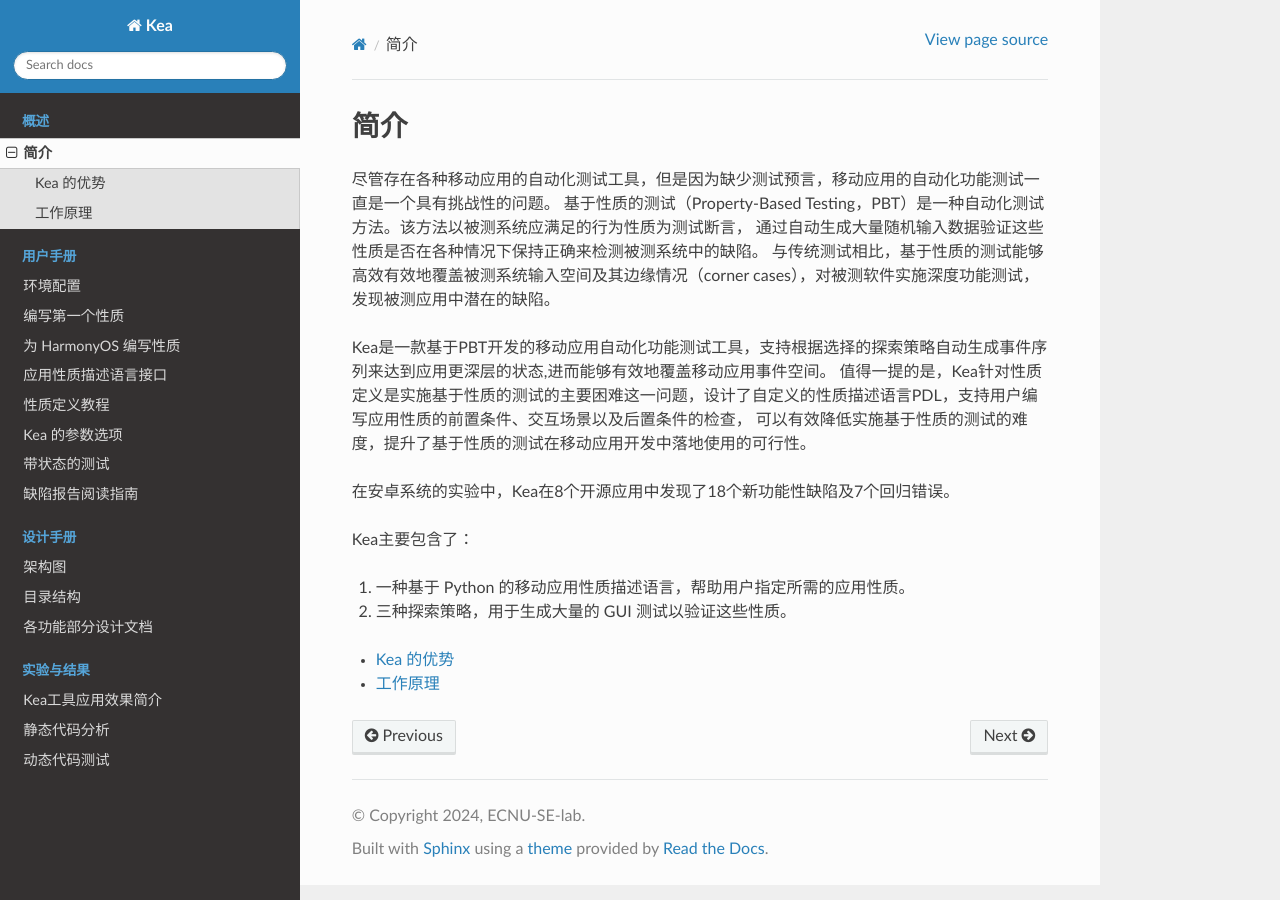
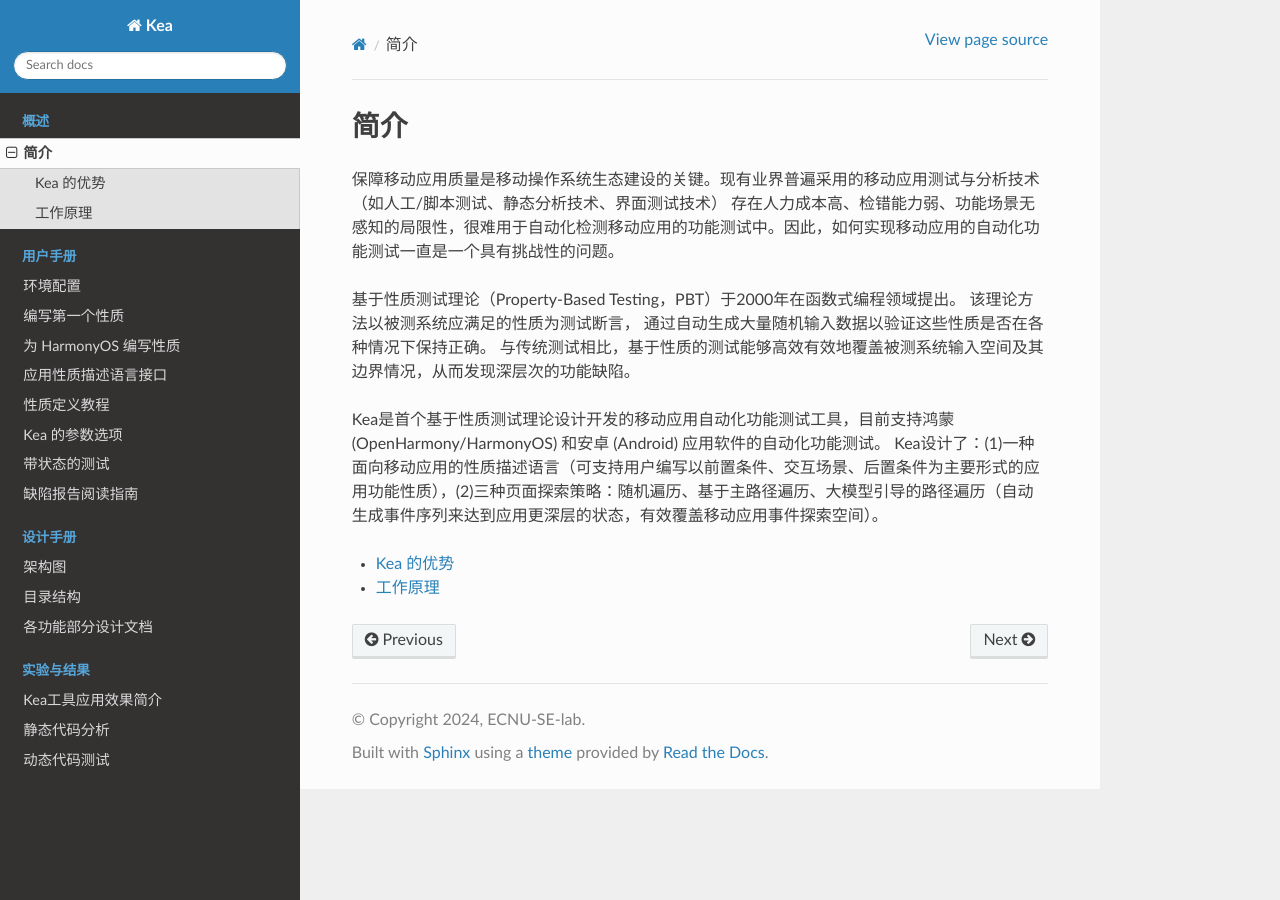
Before and after one commit to XixianLiang/kea-technic-docs, a Sphinx documentation site: the page built from docs/source/part-theory/introduction.rst, in a window 1280 px wide. Built offline with Sphinx 7.4.7 and the Read the Docs theme 3.1.0, drawn with Linux system fonts in a browser that asks for light colours.

Commit message:
upgrade introduction

```diff
--- a/docs/source/part-theory/introduction.rst
+++ b/docs/source/part-theory/introduction.rst
@@ -1,22 +1,14 @@
 简介
 ====================================
+保障移动应用质量是移动操作系统生态建设的关键。现有业界普遍采用的移动应用测试与分析技术（如人工/脚本测试、静态分析技术、界面测试技术）
+存在人力成本高、检错能力弱、功能场景无感知的局限性，很难用于自动化检测移动应用的功能测试中。因此，如何实现移动应用的自动化功能测试一直是一个具有挑战性的问题。
 
-尽管存在各种移动应用的自动化测试工具，但是因为缺少测试预言，移动应用的自动化功能测试一直是一个具有挑战性的问题。
-基于性质的测试（Property-Based Testing，PBT）是一种自动化测试方法。该方法以被测系统应满足的行为性质为测试断言，
-通过自动生成大量随机输入数据验证这些性质是否在各种情况下保持正确来检测被测系统中的缺陷。
-与传统测试相比，基于性质的测试能够高效有效地覆盖被测系统输入空间及其边缘情况（corner cases），对被测软件实施深度功能测试，发现被测应用中潜在的缺陷。
+基于性质测试理论（Property-Based Testing，PBT）于2000年在函数式编程领域提出。
+该理论方法以被测系统应满足的性质为测试断言， 通过自动生成大量随机输入数据以验证这些性质是否在各种情况下保持正确。
+与传统测试相比，基于性质的测试能够高效有效地覆盖被测系统输入空间及其边界情况，从而发现深层次的功能缺陷。
 
-Kea是一款基于PBT开发的移动应用自动化功能测试工具，支持根据选择的探索策略自动生成事件序列来达到应用更深层的状态,进而能够有效地覆盖移动应用事件空间。
-值得一提的是，Kea针对性质定义是实施基于性质的测试的主要困难这一问题，设计了自定义的性质描述语言PDL，支持用户编写应用性质的前置条件、交互场景以及后置条件的检查，
-可以有效降低实施基于性质的测试的难度，提升了基于性质的测试在移动应用开发中落地使用的可行性。
-
-在安卓系统的实验中，Kea在8个开源应用中发现了18个新功能性缺陷及7个回归错误。
-
-Kea主要包含了：
-
-(1) 一种基于 Python 的移动应用性质描述语言，帮助用户指定所需的应用性质。
-
-(2) 三种探索策略，用于生成大量的 GUI 测试以验证这些性质。
+Kea是首个基于性质测试理论设计开发的移动应用自动化功能测试工具，目前支持鸿蒙 (OpenHarmony/HarmonyOS) 和安卓 (Android) 应用软件的自动化功能测试。
+Kea设计了：(1)一种面向移动应用的性质描述语言（可支持用户编写以前置条件、交互场景、后置条件为主要形式的应用功能性质），(2)三种页面探索策略：随机遍历、基于主路径遍历、大模型引导的路径遍历（自动生成事件序列来达到应用更深层的状态，有效覆盖移动应用事件探索空间）。
 
 .. toctree::
 
```
